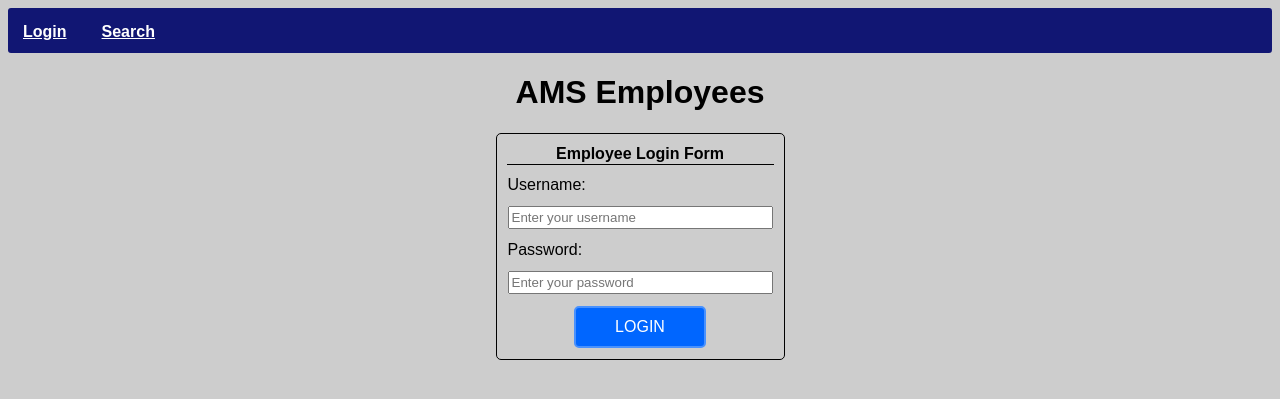
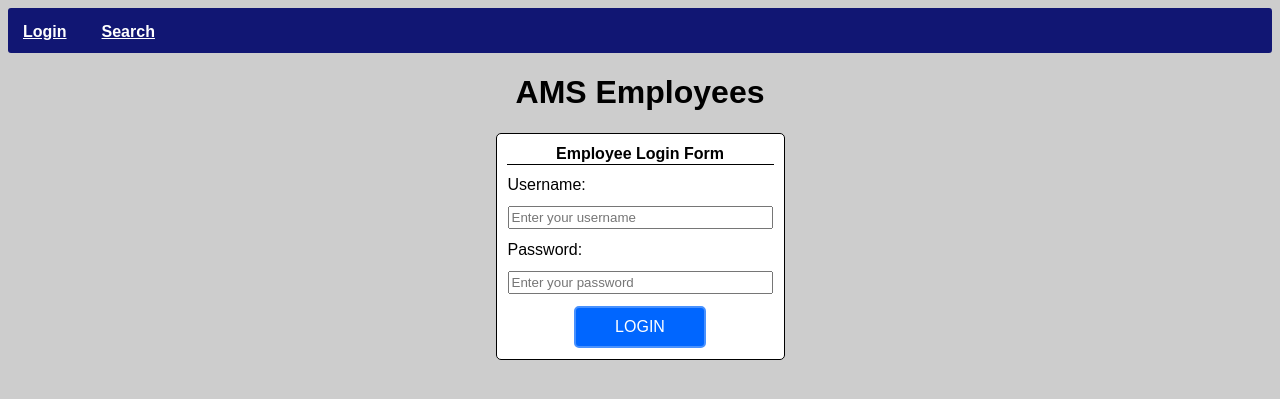
Before and after one commit to laurenf720/304p3, a PHP site: page /index.php in a window 1280 px wide. Shown: the top 399 px of the page. Run offline with PHP 8.4, Linux system fonts and the light colour scheme.

Commit message:
changing login form to white bg colour

```diff
--- a/index.php
+++ b/index.php
@@ -27,7 +27,7 @@
 		<h1 style="text-align:center">AMS Employees</h1>
 		<div align="center">
 			<form id="loginform" name="loginform" method="post" action="<?php echo htmlspecialchars($_SERVER["PHP_SELF"]);?>">
-				<table class="login">
+				<table class="login" style="background-color:white">
 					<thead>
 						<tr>
 							<th colspan=2 style="border-bottom:1px solid">Employee Login Form</th>
```
